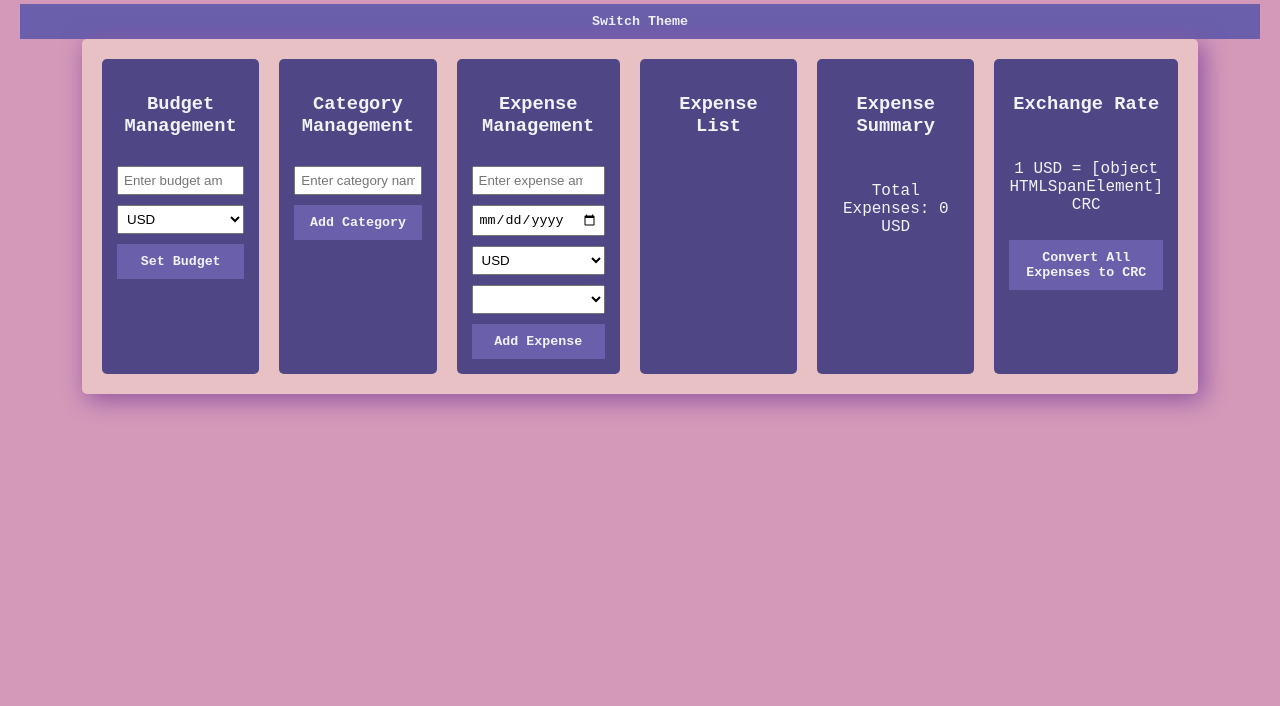
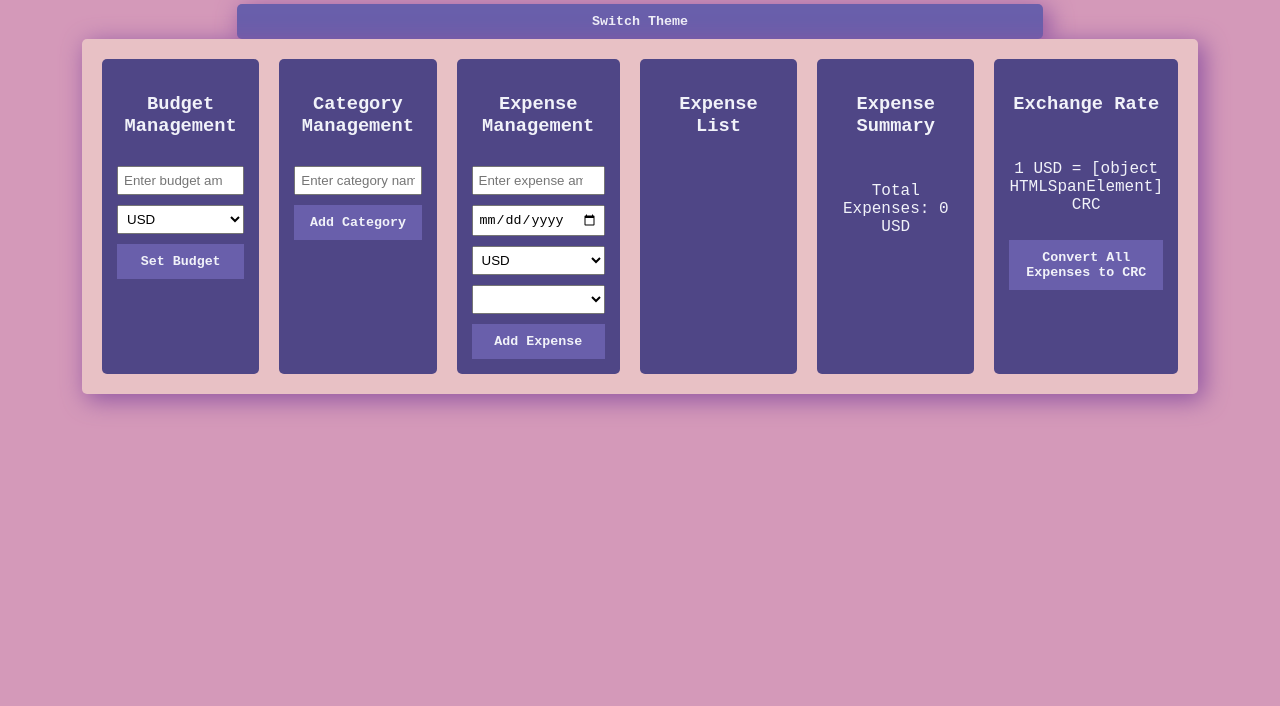
Before and after one commit to AxelCHCR/META, a plain HTML site: page index.html in a window 1280 px wide. Shown: the part 94-800 px from the top of the page. Drawn offline with Linux system fonts and the light colour scheme; no server answers.

Commit message:
fix: switch theme button size fixed

```diff
--- a/styles.css
+++ b/styles.css
@@ -255,3 +255,8 @@
   button:hover {
     background-color: var(--purpureus);
   }
+#themeSwitcher{
+    width: 65%;
+    box-shadow: 5px 5px 25px 1px var(--purpureus);
+    border-radius: 5px;
+}
```
